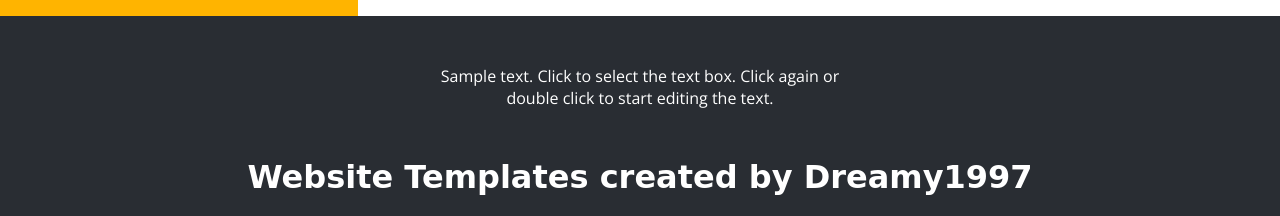
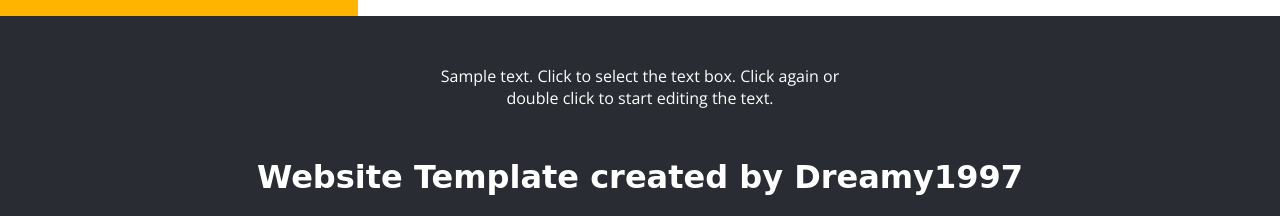
Before and after one commit to IsmoiljonOlimov/BRANDING, a plain HTML site: page index.html in a window 1280 px wide. Shown: the part 6998-7214 px from the top of the page. Drawn offline with nearby package versions, Linux system fonts and the light colour scheme; a web font is replaced by a local one.

Commit message:
last div

```diff
--- a/index.html
+++ b/index.html
@@ -273,8 +273,9 @@
 
     <div class="created">
         <p>Sample text. Click to select the text box. Click again or double click to start editing the text.</p>
-        <h1>Website Templates created by Dreamy1997</h1>
+        <h1>Website Template created by Dreamy1997</h1>
     </div>
+    <div></div>
 
 
 </body>
```
